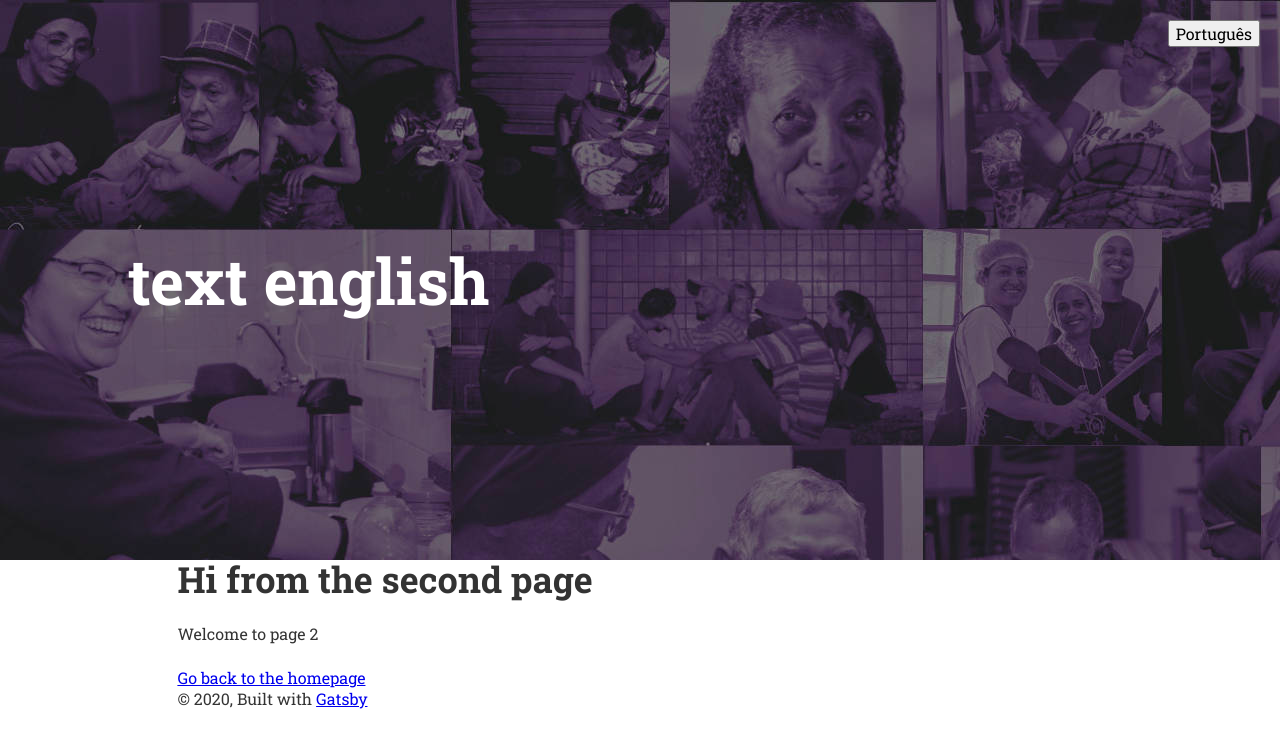
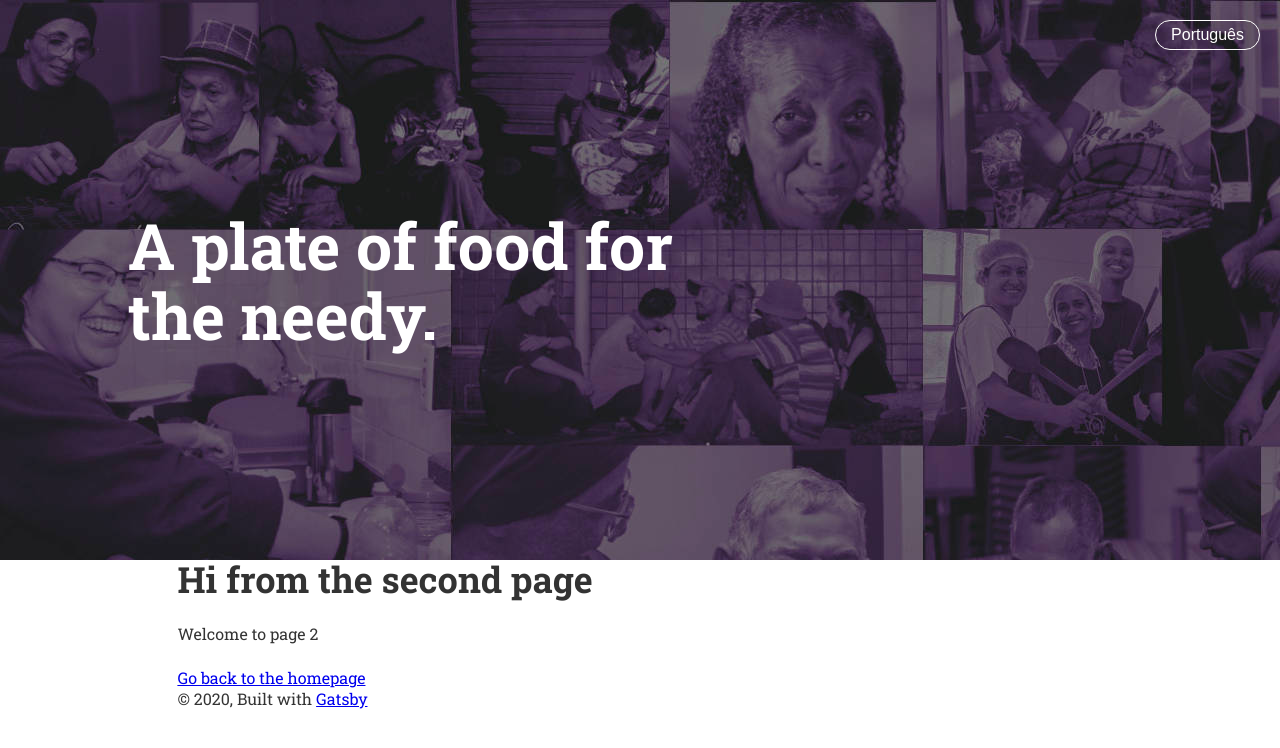
Before and after one commit to alandbh/Quem-Precisa, a Gatsby site in the folder quemprecisa-site/: page /en in a window 1280 px wide. Built offline with nearby package versions, Linux system fonts and the light colour scheme; Gatsby itself is replaced by a stand-in of ours.

Commit message:
Translate button style

```diff
--- a/quemprecisa-site/src/components/Header/header.scss
+++ b/quemprecisa-site/src/components/Header/header.scss
@@ -9,6 +9,13 @@ header#header {
     position: absolute;
     top: 20px;
     right: 20px;
+    border: 1px solid #fff;
+    color: #fff;
+    font-family: sans-serif;
+    border-radius: 100px;
+    padding: 5px 15px;
+    background: none;
+    cursor: pointer;
   }
 
   h1 {
--- a/quemprecisa-site/src/components/layout.js
+++ b/quemprecisa-site/src/components/layout.js
@@ -46,7 +46,10 @@ const Layout = ({ children }) => {
   // setLang(getLang())
   // console.log("aasas")
 
-  const heroText = t("Texto pt", "text english")
+  const heroText = t(
+    "Um prato de comida para quem precisa",
+    "A plate of food for the needy."
+  )
   const data = useStaticQuery(graphql`
     query SiteTitleQuery {
       site {
```
